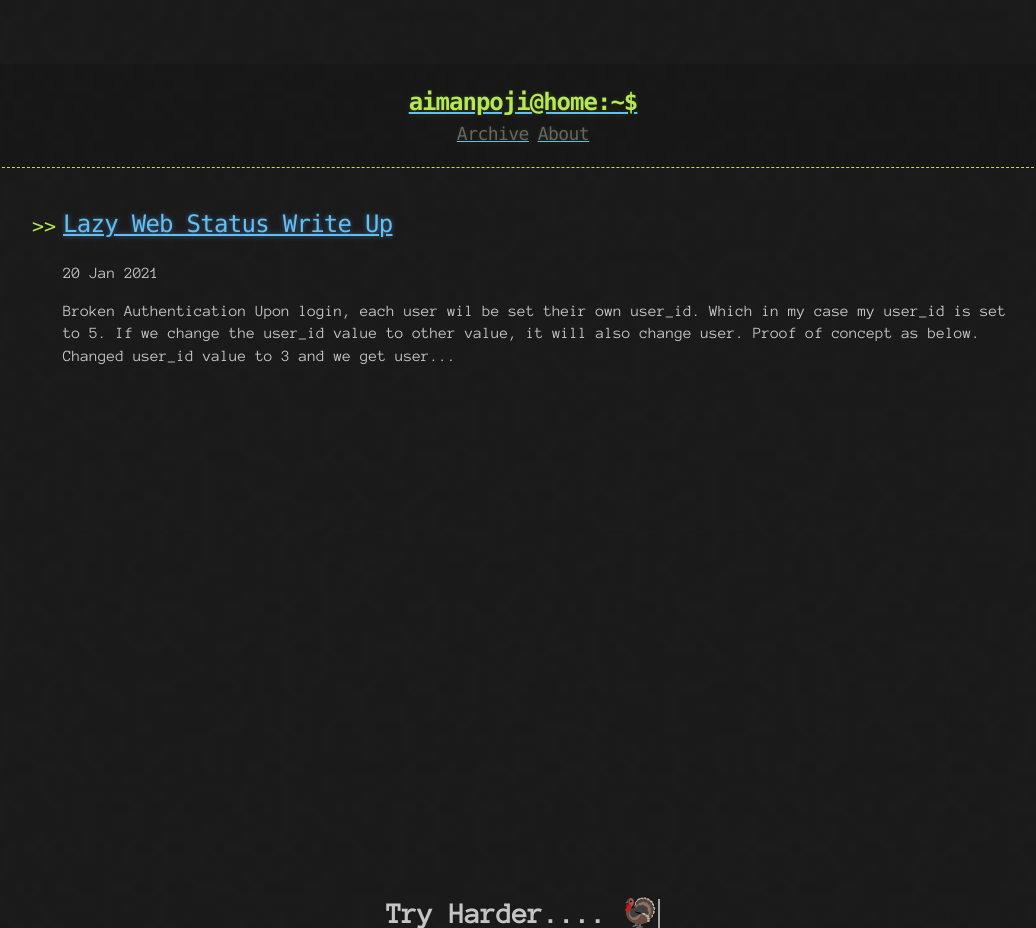
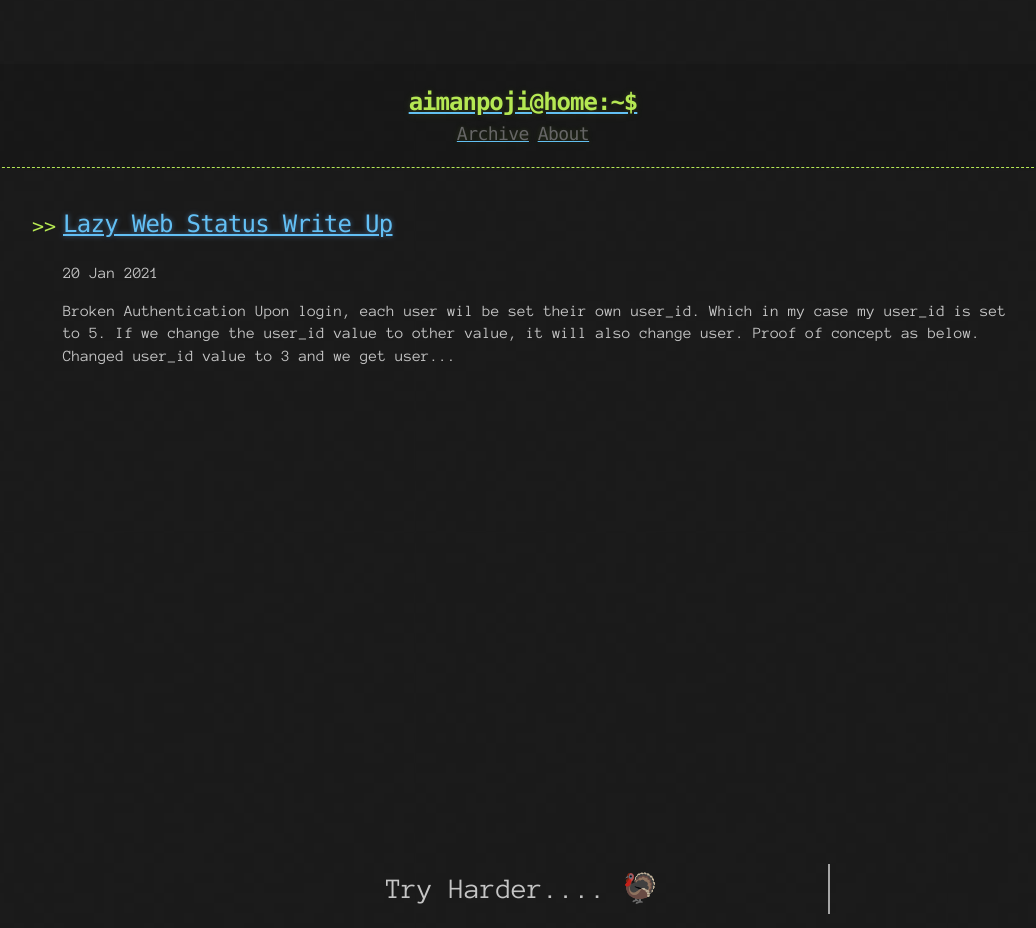
Before and after one commit to aimanpoji/aimanpoji.github.io, a Jekyll site: the page built from index.html, in a window 1280 px wide. Shown: the whole page, without its empty margins (117-1153 px from the left). Built offline with Jekyll 4.4.1, drawn with Linux system fonts in a browser that asks for light colours; the list of posts is cut into pages by our own code.

Commit message:
Update footer.html

```diff
--- a/_includes/footer.html
+++ b/_includes/footer.html
@@ -1,5 +1,6 @@
 <footer>
   <link rel="stylesheet" href="../css/step.css">
-  <b class="line-1 anim-typewriter">Try Harder.... 🦃</b>
-
+  <span>
+    <p class="line-1 anim-typewriter">Try Harder.... 🦃</p>
+  </span>
 </footer>
```
